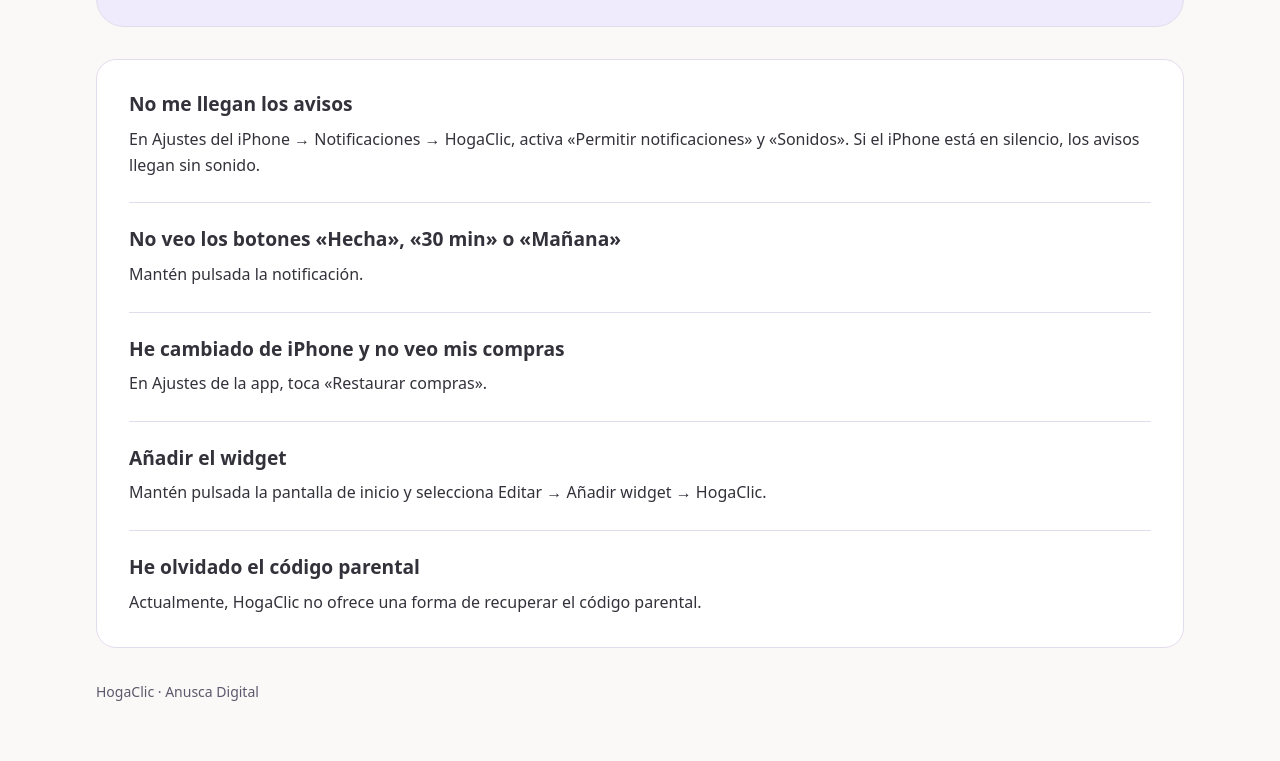
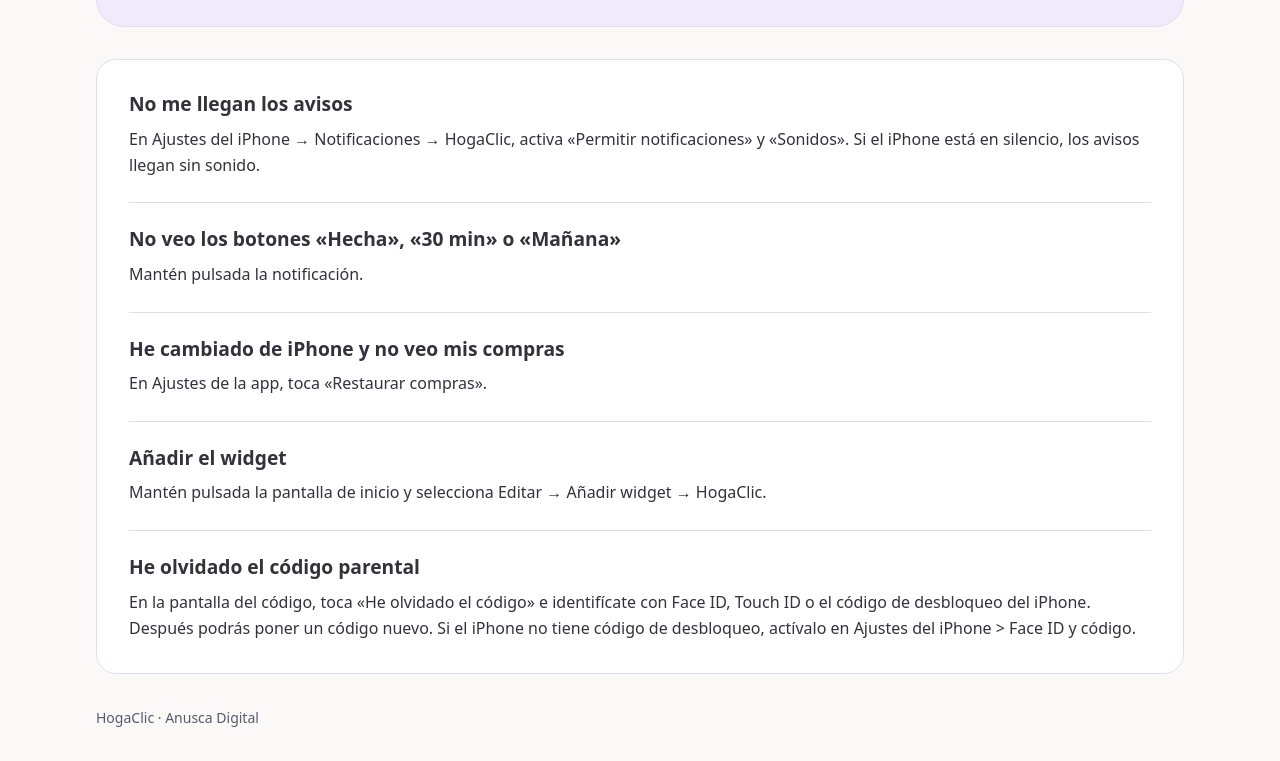
Before and after one commit to anuscadigital-apps/hogaclic-privacidad, a plain HTML site: page soporte.html in a window 1280 px wide. Shown: the part 377-1138 px from the top of the page. Before the commit the page ends 1112 px from the top, so only its background shows below. Drawn offline with Linux system fonts and the light colour scheme.

Commit message:
Actualizar la ayuda para recuperar el código parental

```diff
--- a/soporte.html
+++ b/soporte.html
@@ -38,7 +38,7 @@
       </section>
       <section>
         <h2>He olvidado el código parental</h2>
-        <p>Actualmente, HogaClic no ofrece una forma de recuperar el código parental.</p>
+        <p>En la pantalla del código, toca «He olvidado el código» e identifícate con Face ID, Touch ID o el código de desbloqueo del iPhone. Después podrás poner un código nuevo. Si el iPhone no tiene código de desbloqueo, actívalo en Ajustes del iPhone &gt; Face ID y código.</p>
       </section>
     </article>
   </main>
```
